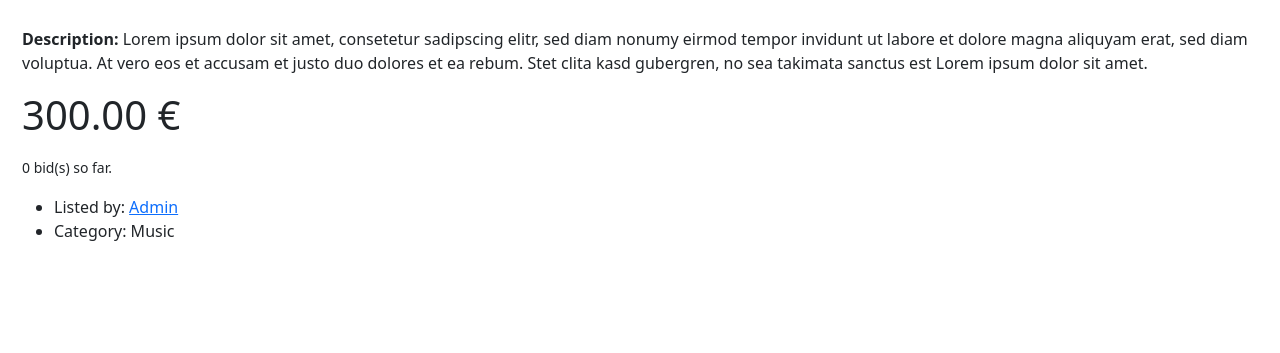
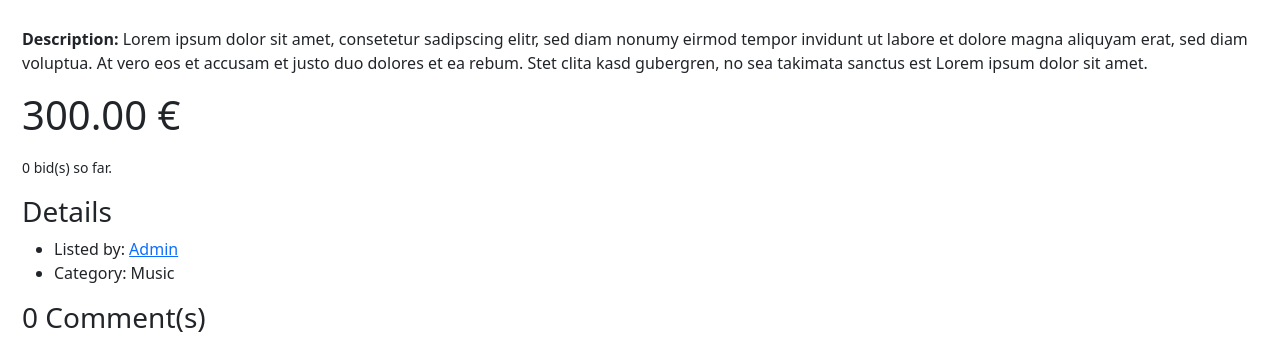
Before and after one commit to Patty1307/CS50W_Project2, a Django app: page /listing/8 in a window 1280 px wide. Shown: the part 538-891 px from the top of the page. Before the commit the page ends 779 px from the top, so only its background shows below. Run offline with Django 3.2, Linux system fonts and the light colour scheme; data comes from the database, SQL or seed files in the repository; both versions use the stored data as it was after the commit.

Commit message:
finished the comment section and tiny other improvements

```diff
--- a/auctions/models.py
+++ b/auctions/models.py
@@ -9,7 +9,6 @@ class User(AbstractUser):
     @property
     def active_watchlist_count(self):
         return self.watchlist_items.filter(listing__active=True).count()
-
 
 class Listing(models.Model):
     title = models.CharField(max_length=255)
@@ -98,3 +97,13 @@ class Bid(models.Model):
     def save(self, *args, **kwargs):
         self.full_clean()
         super().save(*args, **kwargs)
+
+class Comment(models.Model):
+    user = models.ForeignKey('User', on_delete=models.CASCADE)
+    listing = models.ForeignKey('Listing', on_delete=models.CASCADE, related_name="comments")
+    comment = models.CharField(max_length=1024)
+    created = models.DateTimeField(auto_now_add=True)
+    edited = models.DateTimeField(auto_now=True)
+
+    def __str__(self):
+        return f"{self.user.username}: {self.comment[:30]}"
--- a/auctions/templates/auctions/listing.html
+++ b/auctions/templates/auctions/listing.html
@@ -22,7 +22,7 @@
         src="{{ listing.image_url|default_if_none:'https://img.freepik.com/premium-vector/no-photo-available-vector-icon-default-image-symbol-picture-coming-soon-web-site-mobile-app_87543-10615.jpg' }}"
         alt="{{ listing.title }}"
         class="rounded img-fluid"
-        style="height: 300px; width: auto; object-fit: cover;"
+        style="height: 300px; width: auto; object-fit: contain;"
         onerror="this.onerror=null; this.src='https://img.freepik.com/premium-vector/no-photo-available-vector-icon-default-image-symbol-picture-coming-soon-web-site-mobile-app_87543-10615.jpg';"
         />
     </div>
@@ -68,7 +68,6 @@
                 {% if request.user == listing.owner and listing.active %}
                     <form action="{% url 'close_auction' listing.id %}" method="POST" class="mt-3">
                         {% csrf_token %}
-                        {{ form.as_p }}
                         <button type="submit" class="btn btn-danger">Close auction</button>
                     </form>
                 {% endif %}
@@ -83,10 +82,26 @@
 
 
     <div class="container-fluid mt-3">
+        <h3>Details</h3>
         <ul>
             <li>Listed by: <span><a href="{% url 'profile' listing.owner.id %}">{{ listing.owner }}</a></span></li>
             <li>Category: {{listing.category}}</li>
         </ul>
+        <h3>{{ comments.count }} Comment(s)</h3>
+        {% if user.is_authenticated %}
+            <form action="{% url 'comment' listing.id %}" method="POST">
+                {% csrf_token %}
+                {{ form_comment.as_p }}
+                <button type="submit" class="btn btn-primary">Comment</button>
+            </form>
+        {% endif %}
+        {% for comment in comments %}
+            <div class="container rounded mt-3 border border-light-subtle">
+                <p><span class="fw-bold">{{ comment.user }}</span> <span class="fst-italic">{{ comment.created|date:"d.m.Y H:i" }}</span></p>
+                <p>{{ comment.comment }}</p>
+            </div>
+        {% endfor %}
+
     </div>
 
 {% endblock %}
--- a/auctions/urls.py
+++ b/auctions/urls.py
@@ -7,14 +7,15 @@ urlpatterns = [
     path("CreateListing", views.CreateListing_view, name="CreateListing"),
     path("categories", views.categories_view, name="categories"),
     path("categories/<int:category_id>", views.category, name="category"),
-    path("listing/<int:listing_id>/close", views.close_auction, name="close_auction"),
-    path("listing/<int:listing_id>", views.listing, name="listing"),
     path("login", views.login_view, name="login"),
     path("logout", views.logout_view, name="logout"),
+    path("listing/<int:listing_id>", views.listing, name="listing"),
+    path("listing/<int:listing_id>/bid", views.place_bid, name="place_bid"),
+    path("listing/<int:listing_id>/comment", views.comment, name="comment"),
+    path("listing/<int:listing_id>/close", views.close_auction, name="close_auction"),
+    path("listing/<int:listing_id>/watch", views.toggle_watchlist, name="toggle_watchlist"),
+    path("profile/<int:user_id>", views.profile, name="profile"),
     path("register", views.register, name="register"),
-    path("listing/<int:listing_id>/watch", views.toggle_watchlist, name="toggle_watchlist"),
-    path("listing/<int:listing_id>/bid", views.place_bid, name="place_bid"),
-    path("profile/<int:user_id>", views.profile, name="profile"),
     path("watchlist", views.watchlist, name="watchlist"),
     path("won_auctions", views.won_auctions, name="won_auctions")
 ]
--- a/auctions/views.py
+++ b/auctions/views.py
@@ -8,7 +8,7 @@ from django.shortcuts import render, get_object_or_404, redirect
 from django.urls import reverse
 from django import forms
 
-from .models import User, Listing, Watchlist, Bid, Category
+from .models import User, Listing, Watchlist, Bid, Category, Comment
 
 class ListingForm(forms.ModelForm):
     # I am so glad that i found that in the django documentation.
@@ -42,6 +42,14 @@ class BidForm(forms.ModelForm):
             "bid": forms.NumberInput(attrs={"class": "form-control", "placeholder": "Place your bid", "min":"0"})
         }
 
+class CommentForm(forms.ModelForm):
+    class Meta:
+        model = Comment
+        fields = ["comment"]
+        labels = {"comment": ""}
+        widgets = {
+            "comment": forms.Textarea(attrs={"class": "form-control", "rows": 1, "placeholder": "Write your comment here..."})
+        }
 
 def index(request):
 
@@ -116,13 +124,14 @@ def listing(request, listing_id):
             listing=listing
         ).exists()
 
-        form = BidForm()
 
     return render(request, "auctions/listing.html",{
         "listing" : listing,
         "is_watching" : is_watching,
-        "form_bid" : form,
-        "user_has_highest": listing.user_has_highest_bid(request.user)
+        "form_bid" : BidForm(),
+        "user_has_highest": listing.user_has_highest_bid(request.user),
+        "comments": listing.comments.order_by("-created"),
+        "form_comment" : CommentForm()
     })
 
 @login_required
@@ -231,6 +240,18 @@ def won_auctions(request):
         "Listings": listings
     })
 
+@login_required
+def comment(request, listing_id):
+    listing = get_object_or_404(Listing, pk=listing_id)
+
+    if request.method == "POST":
+        form = CommentForm(request.POST)
+        form.instance.listing = listing
+        form.instance.user = request.user
+
+        if form.is_valid():
+            form.save()
+    return HttpResponseRedirect(reverse('listing', args=[listing_id]))
 
 def get_active_listings_with_watchflag(user):
 
```
Also changed, not shown: auctions/admin.py (+9 -2 lines), auctions/migrations/0006_comment.py (added), db.sqlite3.
